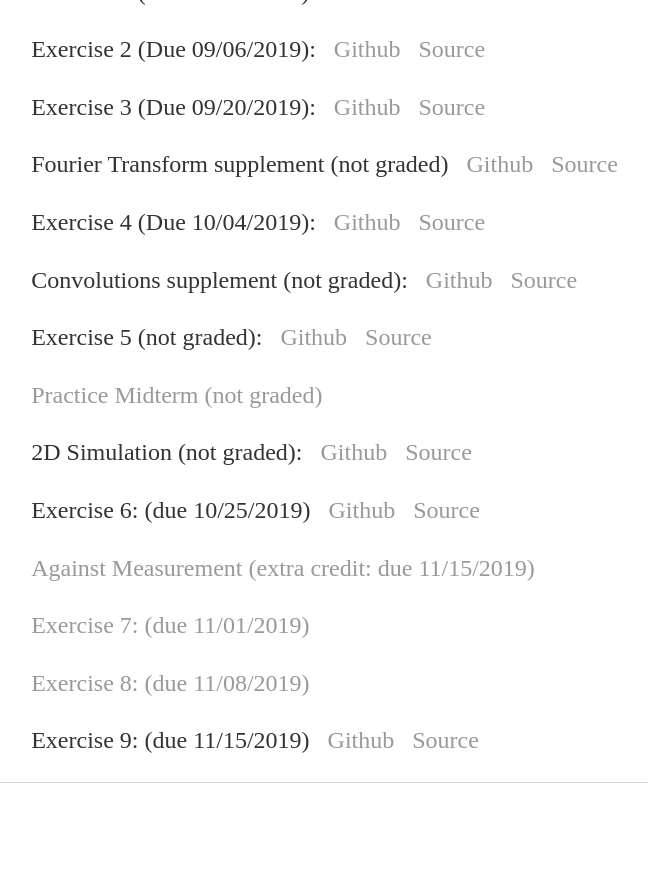
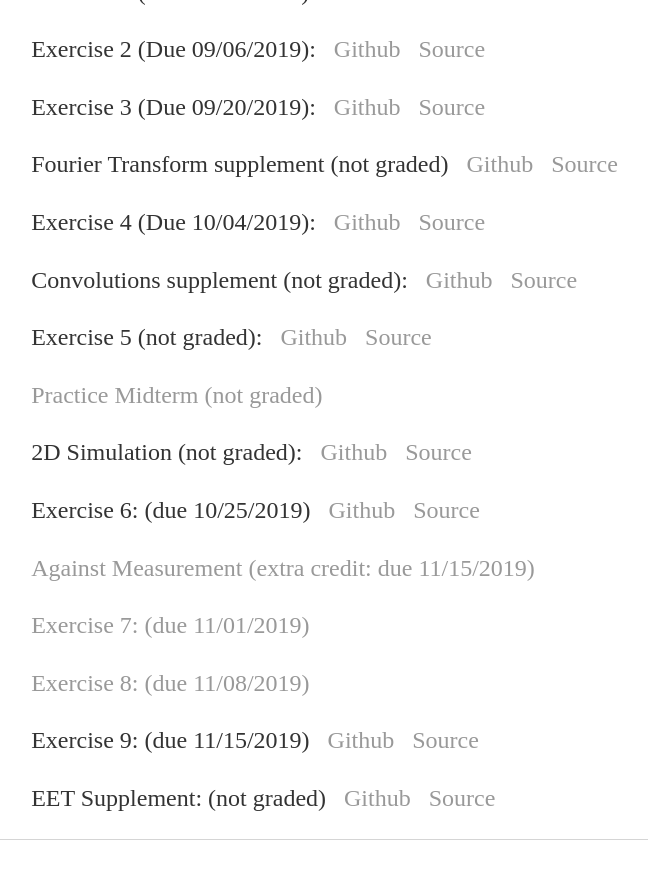
Before and after one commit to mreppert/mreppert.github.io, a Jekyll site: the page built from education/chm676/exercises/index.html, in a window 1280 px wide and 900 px high, scrolled down 616 px. Shown: the top 879 px of the window, without its empty margins (228-876 px from the left). Built offline with Jekyll 4.4.1, drawn with Linux system fonts in a browser that asks for light colours; before the commit the page ends 1459 px from its top, so only the background shows below that.

Commit message:
Added EET

```diff
--- a/education/chm676/exercises/index.html
+++ b/education/chm676/exercises/index.html
@@ -50,5 +50,6 @@
     <p style="font-size:150%"><a href="/education/chm676/exercises/Exercise7.pdf">Exercise 7: (due 11/01/2019)</a></p>
     <p style="font-size:150%"><a href="/education/chm676/exercises/Exercise8.pdf">Exercise 8: (due 11/08/2019)</a></p>
     <p style="font-size:150%">Exercise 9: (due 11/15/2019)&nbsp;&nbsp;&nbsp;<a style="font-size:100%" href="https://github.com/mreppert/CHM676/blob/master/Exercise9.ipynb">Github</a>&nbsp;&nbsp;&nbsp;<a style="font-size:100%" href="https://raw.githubusercontent.com/mreppert/CHM676/master/Exercise9.ipynb" download>Source</a></p>
+    <p style="font-size:150%">EET Supplement: (not graded)&nbsp;&nbsp;&nbsp;<a style="font-size:100%" href="https://github.com/mreppert/CHM676/blob/master/EET.ipynb">Github</a>&nbsp;&nbsp;&nbsp;<a style="font-size:100%" href="https://raw.githubusercontent.com/mreppert/CHM676/master/EET.ipynb" download>Source</a></p>
   </body>
 </html>
```
